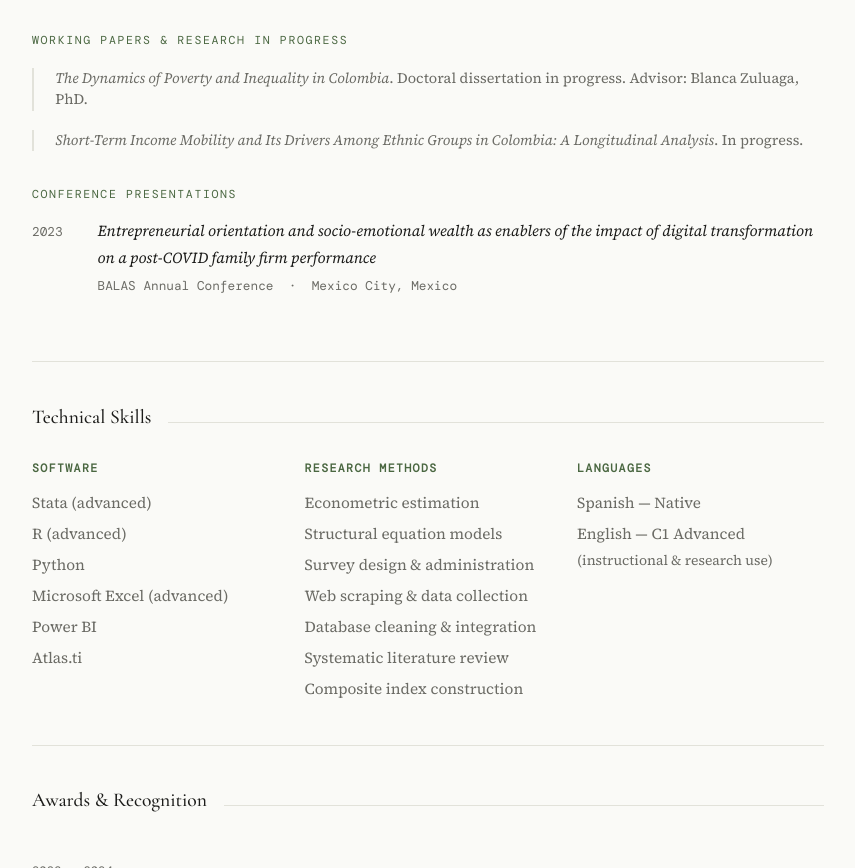
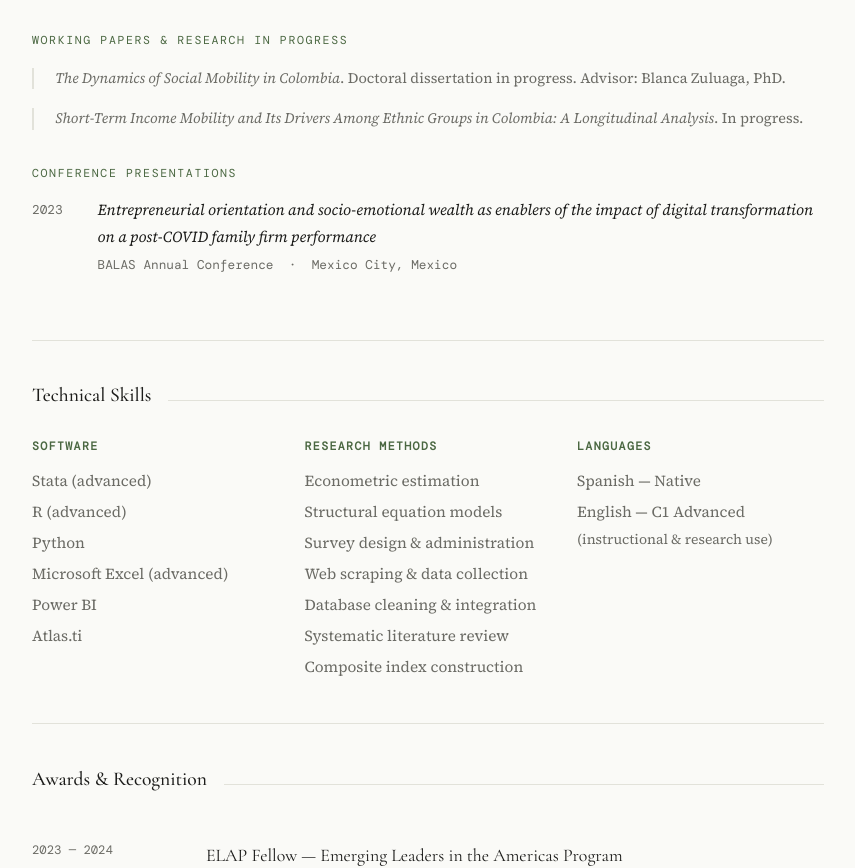
Before and after one commit to asancs/asancs.github.io, a plain HTML site: page cv.html in a window 1280 px wide. Shown: the part 4287-5155 px from the top of the page, without its empty margins (212-1067 px from the left). Drawn offline with nearby package versions, Linux system fonts and the light colour scheme; a web font is replaced by a local one.

Commit message:
Update cv.html

```diff
--- a/cv.html
+++ b/cv.html
@@ -234,7 +234,7 @@
           <div class="section-label" style="margin-bottom: 0.75rem;">Working Papers &amp; Research in Progress</div>
           <div class="pub-list" style="gap: 1.1rem;">
             <div class="pub-item" style="margin-left: 0;">
-              <div class="pub-meta" style="font-size: 0.85rem;"><em>The Dynamics of Poverty and Inequality in Colombia</em>. Doctoral dissertation in progress. Advisor: Blanca Zuluaga, PhD.</div>
+              <div class="pub-meta" style="font-size: 0.85rem;"><em>The Dynamics of Social Mobility in Colombia</em>. Doctoral dissertation in progress. Advisor: Blanca Zuluaga, PhD.</div>
             </div>
             <div class="pub-item" style="margin-left: 0;">
               <div class="pub-meta" style="font-size: 0.85rem;"><em>Short-Term Income Mobility and Its Drivers Among Ethnic Groups in Colombia: A Longitudinal Analysis</em>. In progress.</div>
```
